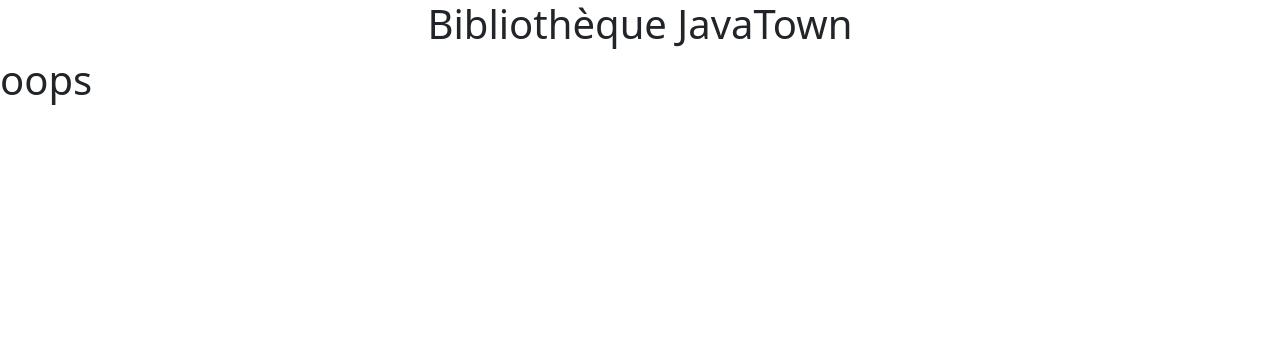
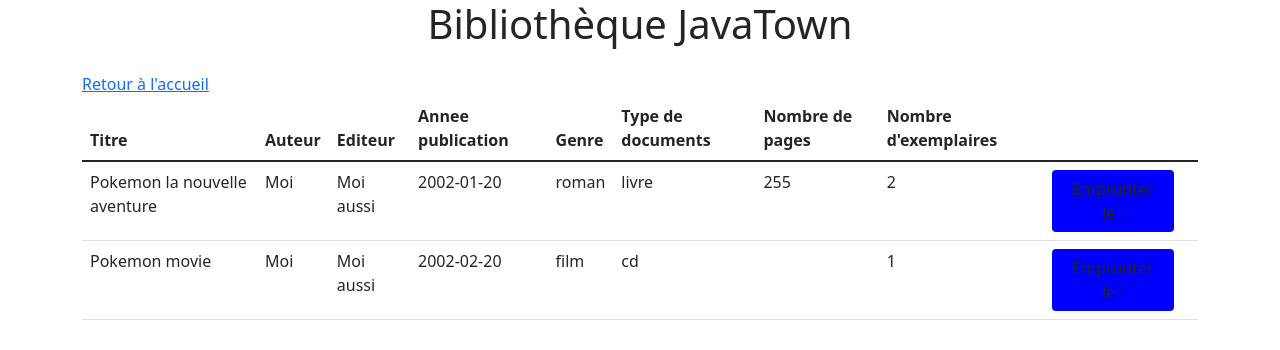
Before and after one commit to MLGBernardBLT/tp4, a React (Create React App) app in the folder bernardtp4/: page /documents in a window 1280 px wide. Shown: the top 350 px of the page. Built offline with nearby package versions, Linux system fonts and the light colour scheme.

Commit message:
Projet final. Suremement le refaire pendant l'été pour m'améliorer

```diff
--- a/bernardtp4/src/App.js
+++ b/bernardtp4/src/App.js
@@ -1,5 +1,5 @@
 import './App.css';
-import React, {useState} from "react";
+import React, {useEffect, useState} from "react";
 import {BrowserRouter as Router, Route, Routes} from "react-router-dom";
 import './App.css';
 import HomePage from "./component/HomePage";
@@ -10,6 +10,7 @@ import CreateLivre from "./component/form/CreateLivre";
 import CreateDVD from "./component/form/CreateDVD";
 import CreateCD from "./component/form/CreateCD";
 import Documents from "./component/documents/Documents";
+import Emprunts from "./component/documents/Emprunts";
 
 
 function App() {
@@ -45,6 +46,7 @@ function App() {
             {
                 id : 1,
                 typeDocument: 'livre',
+                idEmprunt: 1,
                 titre: 'Pokemon la nouvelle aventure',
                 auteur: 'Moi',
                 editeur: 'Moi aussi',
@@ -56,6 +58,7 @@ function App() {
             {
                 id : 2,
                 typeDocument: 'cd',
+                idEmprunt: 0,
                 titre: 'Pokemon movie',
                 auteur: 'Moi',
                 editeur: 'Moi aussi',
@@ -67,6 +70,10 @@ function App() {
     )
 
     const [idDocument, setIdDocument] = useState(3)
+
+    useEffect(() => {
+
+    }, [])
 
     const addUtilisateur = (nom, prenom) => {
         let temp = idUtilisateur;
@@ -181,7 +188,8 @@ function App() {
                 <Route path="/createLivre" element={<CreateLivre onAdd={addLivre}/>} />
                 <Route path="/createDVD" element={<CreateDVD onAdd={addDVD}/>} />
                 <Route path="/createCD" element={<CreateCD onAdd={addCD}/>} />
-                <Route path="/getDocuments" element={<Documents documents={documents} utilisateur={utilisateurTrouver}/>} />
+                <Route path="/documents" element={<Documents documents={documents} utilisateur={utilisateurTrouver}/>} />
+                <Route path="/emprunts" element={<Emprunts utilisateur={utilisateurTrouver}/>} />
                 <Route path="*" element={<PageNotFound/>} />
             </Routes>
         </Router>
--- a/bernardtp4/src/component/Connexion.js
+++ b/bernardtp4/src/component/Connexion.js
@@ -1,9 +1,15 @@
-import React from "react";
+import React, {useState} from "react";
 import {Link} from "react-router-dom";
 
 
 
-const Connexion = ({utilisateur, onClick}) => {
+const Connexion = (props) => {
+    const [utilisateur, setUtilisateur] = useState(props.utilisateur)
+
+    React.useEffect(() => {
+        setUtilisateur(props.utilisateur)
+    }, [props.utilisateur])
+
     const typeUtilisateur = utilisateur.typeUtilisateur;
 
     return (
@@ -27,11 +33,11 @@ const Connexion = ({utilisateur, onClick}) => {
             }
             {
                 typeUtilisateur === "emprunteur" &&
-                <Link to="/getDocuments" onClick={() => onClick(utilisateur.id)}>Voir les documents disponibles</Link>
+                <Link to="/documents" onClick={() => props.onClick(utilisateur.id)}>Voir les documents disponibles</Link>
             }
             {
                 typeUtilisateur === "emprunteur" &&
-                <Link color="blue" to="/emprunts">Voir vos emprunts</Link>
+                <Link to="/emprunts" onClick={() => props.onClick(utilisateur.id)}>Voir vos emprunts</Link>
             }
         </div>
     );
--- a/bernardtp4/src/component/HomePage.js
+++ b/bernardtp4/src/component/HomePage.js
@@ -1,12 +1,20 @@
-import React from "react";
+import React, {useState} from "react";
 import Utilisateurs from "./utilisateur/Utilisateurs";
 
 
-const HomePage = ({utilisateurs, onClick}) => (
-    <div>
-        <h1>Veuillez vous loggez avec un compte :</h1>
-        <Utilisateurs utilisateurs={utilisateurs} onClick={onClick}/>
-    </div>
-)
+const HomePage = (props) => {
+    const [utilisateurs, setUtilisateurs] = useState(props.utilisateurs)
+
+    React.useEffect(() => {
+        setUtilisateurs(props.utilisateurs)
+    }, [])
+    return (
+        <div>
+            <h1>Veuillez vous loggez avec un compte :</h1>
+            <Utilisateurs utilisateurs={utilisateurs} onClick={props.onClick}/>
+        </div>
+    )
+
+}
 
 export default HomePage;
--- a/bernardtp4/src/component/documents/Document.js
+++ b/bernardtp4/src/component/documents/Document.js
@@ -1,14 +1,21 @@
-import React from "react";
+import React, {useState} from "react";
 import Button from "../Button";
 import { useNavigate } from 'react-router-dom';
 
-const Document = ({document, utilisateur}) => {
+const Document = (props) => {
+    const [document, setDocument] = useState(props.document)
+    const [utilisateur, setUtilisateur] = useState(props.utilisateur)
+    React.useEffect(() => {
+        setUtilisateur(props.utilisateur)
+        setDocument(props.document)
+    }, [props.utilisateur, props.document])
+
     const navigate = useNavigate();
     const typeDocument = document.typeDocument;
     const onSubmit = (e) => {
         e.preventDefault()
         // console.log(utilisateur)
-        // navigate("/emprunts", {from: "App"})
+        //  navigate("/emprunts", {from: "App"})
     }
     return (
         <tr>
@@ -20,7 +27,16 @@ const Document = ({document, utilisateur}) => {
             <td>{document.typeDocument}</td>
             <td>{typeDocument === "livre" && document.nbrePage}</td>
             <td>{document.exemplaires}</td>
-            <td><Button color="blue" text="Emprunter le !" onClick={onSubmit} /> </td>
+            <td>
+                {window.location.pathname === "/documents" && <Button color="blue" text="Emprunter le !"
+                                                                  onClick={onSubmit} />
+                }
+            </td>
+            <td>
+                {window.location.pathname === "/emprunts" && <Button color="red" text="retourner le !"
+                                                                    onClick={onSubmit} />
+                }
+            </td>
         </tr>
     )
 }
--- a/bernardtp4/src/component/documents/Documents.js
+++ b/bernardtp4/src/component/documents/Documents.js
@@ -2,7 +2,15 @@ import React, {useState} from "react";
 import Document from './Document'
 import {Link} from "react-router-dom";
 
-const Documents = ({documents, utilisateur}) => {
+const Documents = (props) => {
+    const [utilisateur, setUtilisateur] = useState(props.utilisateur)
+    const [documents, setDocuments] = useState(props.documents)
+
+    React.useEffect(() => {
+        setUtilisateur(props.utilisateur)
+        setDocuments(props.documents)
+    }, [props.utilisateur, props.documents])
+
     return (
         <>
             <div className="container">
--- /dev/null
+++ b/bernardtp4/src/component/documents/Emprunts.js
@@ -0,0 +1,23 @@
+import React, {useState} from "react";
+
+const Emprunts = (props) => {
+    const[utilisateur, setUtilisateur] = useState(props.utilisateur)
+    const [emprunts, setEmprunts] = useState(
+        [
+            {
+                id: 1,
+                idDocument: 1,
+                dateEmprunt: "2022-05-12",
+                dateRetourMax: "2022-06-02",
+                emprunteurId: 2
+            }
+        ]
+    )
+    return (
+        <div className="container">
+            <p>{utilisateur.prenom} {utilisateur.nom}</p>
+        </div>
+    )
+}
+
+export default Emprunts
--- a/bernardtp4/src/component/utilisateur/Utilisateur.js
+++ b/bernardtp4/src/component/utilisateur/Utilisateur.js
@@ -1,9 +1,14 @@
 import Button from "../Button";
 import Connexion from "../Connexion"
-import {useState} from "react";
+import React, {useState} from "react";
 
-const Utilisateur = ({utilisateur, onClick}) => {
+const Utilisateur = (props) => {
     const [connexion, setConnexion] = useState(false);
+    const [utilisateur, setUtilisateur] = useState(props.utilisateur)
+
+    React.useEffect(() => {
+        setUtilisateur(props.utilisateur)
+    }, [props.utilisateur])
     const onClick2 = () => {
         setConnexion(!connexion);
     }
@@ -14,7 +19,7 @@ const Utilisateur = ({utilisateur, onClick}) => {
             <td>{utilisateur.nom}</td>
             <td>{utilisateur.typeUtilisateur}</td>
             <td><Button color='green' text='connexion' onClick={onClick2}/></td>
-            <td>{connexion === true && <Connexion utilisateur={utilisateur} onClick={onClick}/>}</td>
+            <td>{connexion === true && <Connexion utilisateur={utilisateur} onClick={props.onClick}/>}</td>
         </tr>
     )
 }
--- a/bernardtp4/src/component/utilisateur/Utilisateurs.js
+++ b/bernardtp4/src/component/utilisateur/Utilisateurs.js
@@ -1,7 +1,12 @@
 import React, {useState} from "react";
 import Utilisateur from './Utilisateur'
 
-const Utilisateurs = ({utilisateurs, onClick}) => {
+const Utilisateurs = (props) => {
+    const [utilisateurs, setUtilisateurs] = useState(props.utilisateurs)
+
+    React.useEffect(() => {
+        setUtilisateurs(props.utilisateurs)
+    }, [])
     return (
         <>
             <div className="container">
@@ -13,12 +18,11 @@ const Utilisateurs = ({utilisateurs, onClick}) => {
                                 <th scope="col">Prenom</th>
                                 <th scope="col">Nom</th>
                                 <th scope="col">Type d'utilisateur</th>
-                                <th scope="col"></th>
                             </tr>
                             </thead>
                             <tbody>
                                 {utilisateurs.map((utilisateur) => (
-                                    <Utilisateur key={utilisateur.id} utilisateur={utilisateur} onClick={onClick}/>
+                                    <Utilisateur key={utilisateur.id} utilisateur={utilisateur} onClick={props.onClick}/>
                                 ))}
                             </tbody>
                         </table>
```
